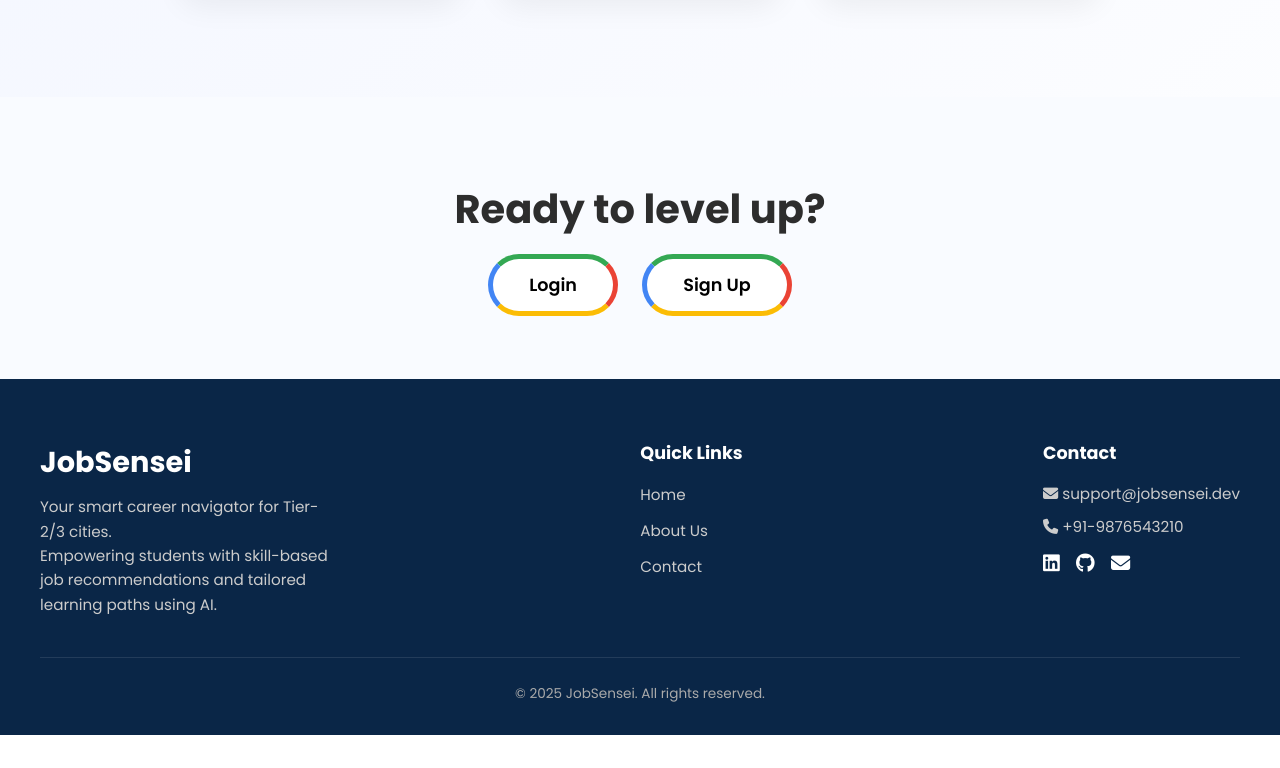
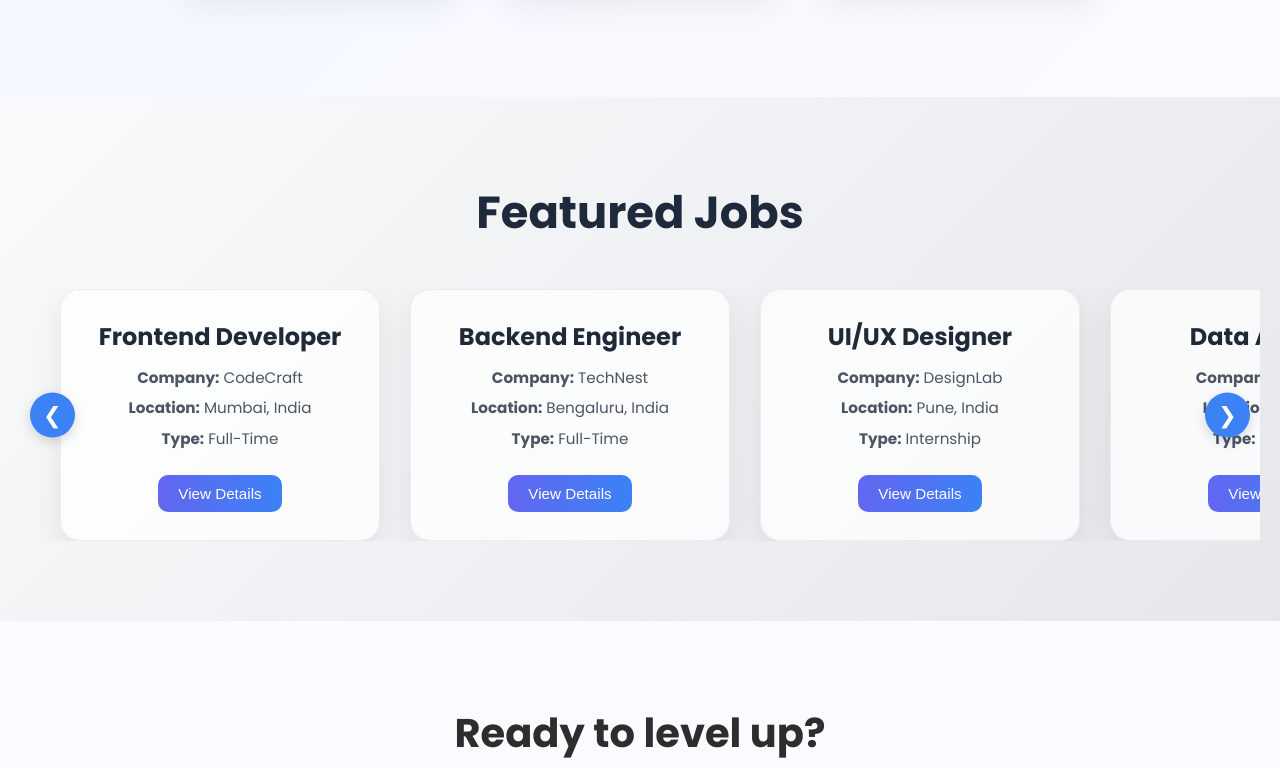
Before and after one commit to Deeksha-Mane/JobSensei, a plain HTML site: page pages/index.html in a window 1280 px wide. Shown: the part 993-1761 px from the top of the page. Before the commit the page ends 1728 px from the top, so only its background shows below. Drawn offline with Linux system fonts and the light colour scheme; a web font is replaced by a local one.

Commit message:
homepage changes

```diff
--- a/css/style.css
+++ b/css/style.css
@@ -210,6 +210,158 @@ body {
   color: #666;
 }
 
+
+/*Featured Jobs Section*/
+/* Featured Section */
+.featured-jobs-section {
+  padding: 80px 20px;
+  background: linear-gradient(135deg, #f9fafb, #e5e7eb);
+  text-align: center;
+}
+
+.featured-jobs-section h2 {
+  font-size: 2.8rem;
+  font-weight: 700;
+  color: #1e293b;
+  margin-bottom: 40px;
+}
+
+/* Carousel Container */
+.carousel-container {
+  position: relative;
+  max-width: 1300px;
+  margin: auto;
+  padding: 0 40px;
+  overflow: hidden;
+}
+
+/* Carousel Track */
+.carousel-track {
+  display: flex;
+  gap: 30px;
+  transition: transform 0.6s ease-in-out;
+}
+
+/* Job Card Styling */
+.job-card {
+  min-width: 320px;
+  background: rgba(255, 255, 255, 0.75);
+  border: 1px solid rgba(209, 213, 219, 0.4);
+  border-radius: 20px;
+  padding: 28px 24px;
+  box-shadow: 0 10px 30px rgba(0, 0, 0, 0.08);
+  transition: all 0.3s ease;
+  flex-shrink: 0;
+}
+
+.job-card:hover {
+  transform: translateY(-10px);
+  box-shadow: 0 16px 36px rgba(0, 0, 0, 0.12);
+}
+
+.job-card h3 {
+  font-size: 1.5rem;
+  margin-bottom: 10px;
+  color: #1f2937;
+}
+
+.job-card p {
+  font-size: 0.95rem;
+  color: #4b5563;
+  margin: 6px 0;
+}
+
+/* View Details Button */
+.job-card button {
+  margin-top: 18px;
+  padding: 10px 20px;
+  background: linear-gradient(to right, #6366f1, #3b82f6);
+  color: white;
+  font-size: 0.95rem;
+  font-weight: 500;
+  border: none;
+  border-radius: 10px;
+  cursor: pointer;
+  transition: background 0.3s ease;
+}
+
+.job-card button:hover {
+  background: linear-gradient(to right, #4f46e5, #2563eb);
+}
+
+/* Navigation Arrows */
+.carousel-btn {
+  position: absolute;
+  top: 50%;
+  transform: translateY(-50%);
+  background: #3b82f6;
+  border: none;
+  color: white;
+  width: 45px;
+  height: 45px;
+  border-radius: 50%;
+  font-size: 1.4rem;
+  cursor: pointer;
+  z-index: 10;
+  box-shadow: 0 4px 12px rgba(0, 0, 0, 0.15);
+  transition: background 0.3s ease;
+}
+
+.carousel-btn:hover {
+  background: #2563eb;
+}
+
+.carousel-btn.left {
+  left: 10px;
+}
+
+.carousel-btn.right {
+  right: 10px;
+}
+
+/* Responsive Styles */
+@media (max-width: 1024px) {
+  .carousel-container {
+    padding: 0 20px;
+  }
+
+  .job-card {
+    min-width: 280px;
+  }
+}
+
+@media (max-width: 768px) {
+  .job-card {
+    min-width: 240px;
+  }
+
+  .carousel-btn {
+    width: 40px;
+    height: 40px;
+    font-size: 1.1rem;
+  }
+}
+
+@media (max-width: 480px) {
+  .carousel-container {
+    flex-direction: column;
+  }
+
+  .carousel-btn.left,
+  .carousel-btn.right {
+    top: unset;
+    bottom: -60px;
+  }
+
+  .carousel-btn.left {
+    left: 35%;
+  }
+
+  .carousel-btn.right {
+    right: 35%;
+  }
+}
+
 /* CTA */
 .cta {
   padding: 80px 20px;
--- a/pages/index.html
+++ b/pages/index.html
@@ -27,7 +27,6 @@
         <a href="#home" class="navbar-brand">JobSensei</a>
         <button class="navbar-toggler" onclick="toggleNavbar()">☰</button>
         <div class="navbar-links">
-          <a href="#home">Home</a>
           <div class="dropdown">
             <a href="#" class="dropdown-toggle">Career Guide</a>
             <div class="dropdown-menu">
@@ -46,7 +45,7 @@
           </div>
           <a href="/pages/about.html">About Us</a>
           <a href="/pages/contact.html">Contact</a>
-          <a href="/pages/login.html" class="navbar-button">Login / Sign Up</a>
+          <a href="/pages/login.html" class="navbar-button">Login</a>
         </div>
       </nav>
     </header>
@@ -80,6 +79,83 @@
       </div>
     </section>
 
+    <!--Featured Jobs Section-->
+    <section class="featured-jobs-section">
+      <h2>Featured Jobs</h2>
+      <div class="carousel-container">
+        <button class="carousel-btn left" onclick="moveCarousel(-1)">
+          &#10094;
+        </button>
+
+        <div class="carousel-track" id="carouselTrack">
+          <!-- Job Cards -->
+          <div class="job-card">
+            <h3>Frontend Developer</h3>
+            <p><strong>Company:</strong> CodeCraft</p>
+            <p><strong>Location:</strong> Mumbai, India</p>
+            <p><strong>Type:</strong> Full-Time</p>
+            <button onclick="window.location.href='/pages/login.html'">
+              View Details
+            </button>
+          </div>
+
+          <div class="job-card">
+            <h3>Backend Engineer</h3>
+            <p><strong>Company:</strong> TechNest</p>
+            <p><strong>Location:</strong> Bengaluru, India</p>
+            <p><strong>Type:</strong> Full-Time</p>
+            <button onclick="window.location.href='/pages/login.html'">
+              View Details
+            </button>
+          </div>
+
+          <div class="job-card">
+            <h3>UI/UX Designer</h3>
+            <p><strong>Company:</strong> DesignLab</p>
+            <p><strong>Location:</strong> Pune, India</p>
+            <p><strong>Type:</strong> Internship</p>
+            <button onclick="window.location.href='/pages/login.html'">
+              View Details
+            </button>
+          </div>
+
+          <div class="job-card">
+            <h3>Data Analyst</h3>
+            <p><strong>Company:</strong> DataWiz</p>
+            <p><strong>Location:</strong> Remote</p>
+            <p><strong>Type:</strong> Contract</p>
+            <button onclick="window.location.href='/pages/login.html'">
+              View Details
+            </button>
+          </div>
+
+          <div class="job-card">
+            <h3>Product Manager</h3>
+            <p><strong>Company:</strong> Stratify</p>
+            <p><strong>Location:</strong> Hyderabad, India</p>
+            <p><strong>Type:</strong> Full-Time</p>
+            <button onclick="window.location.href='/pages/login.html'">
+              View Details
+            </button>
+          </div>
+
+          <div class="job-card">
+            <h3>DevOps Engineer</h3>
+            <p><strong>Company:</strong> CloudX</p>
+            <p><strong>Location:</strong> Chennai, India</p>
+            <p><strong>Type:</strong> Part-Time</p>
+            <button onclick="window.location.href='/pages/login.html'">
+              View Details
+            </button>
+          </div>
+        </div>
+
+        <button class="carousel-btn right" onclick="moveCarousel(1)">
+          &#10095;
+        </button>
+      </div>
+    </section>
+
     <!-- CTA -->
     <section class="cta">
       <h3>Ready to level up?</h3>
@@ -93,7 +169,10 @@
         <div class="footer-brand">
           <h2>JobSensei</h2>
           <p>Your smart career navigator for Tier-2/3 cities.</p>
-          <p>Empowering students with skill-based job recommendations and tailored learning paths using AI.</p>
+          <p>
+            Empowering students with skill-based job recommendations and
+            tailored learning paths using AI.
+          </p>
         </div>
 
         <div class="footer-links">
@@ -165,5 +244,27 @@
         window.scrollTo({ top: 0, behavior: "smooth" });
       }
     </script>
+
+    <script>
+      const track = document.getElementById("carouselTrack");
+      const cards = document.querySelectorAll(".job-card");
+      const cardWidth = cards[0].offsetWidth + 20; // card + margin
+      let position = 0;
+      let visibleCards = 3;
+
+      function moveCarousel(direction) {
+        const totalCards = cards.length;
+        position += direction;
+
+        if (position < 0) {
+          position = totalCards - visibleCards;
+        } else if (position > totalCards - visibleCards) {
+          position = 0;
+        }
+
+        const offset = -position * cardWidth;
+        track.style.transform = `translateX(${offset}px)`;
+      }
+    </script>
   </body>
 </html>
```
Also changed, not shown: pages/dashboard.html (+1 -0 lines).
